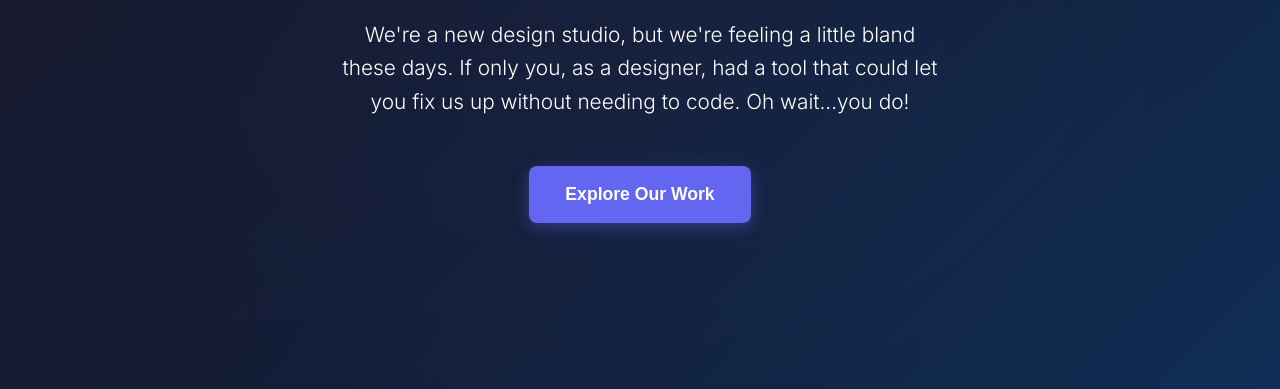
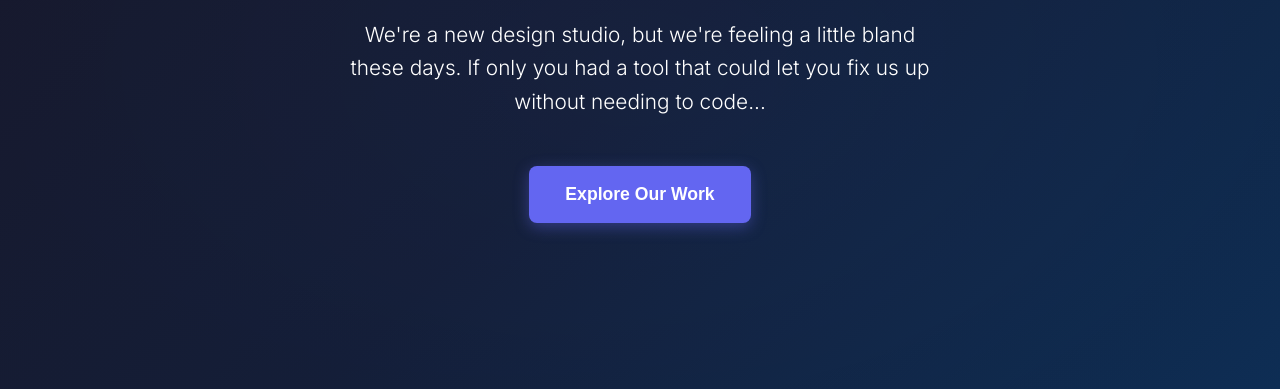
Before and after one commit to rivet-design/demo-design, a plain HTML site: page index.html in a window 1280 px wide. Shown: the part 411-800 px from the top of the page. Drawn offline with Linux system fonts and the light colour scheme.

Commit message:
Trim copy

```diff
--- a/index.html
+++ b/index.html
@@ -31,7 +31,7 @@
         <section id="hero">
             <div class="hero-content">
                 <h1>(Un)Creative Design Studio</h1>
-                <p>We're a new design studio, but we're feeling a little bland these days. If only you, as a designer, had a tool that could let you fix us up without needing to code. Oh wait...you do!</p>
+                <p>We're a new design studio, but we're feeling a little bland these days. If only you had a tool that could let you fix us up without needing to code...</p>
                 <button class="cta-button">Explore Our Work</button>
             </div>
         </section>
```
